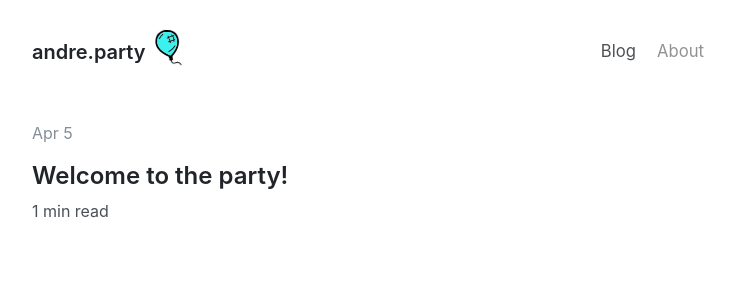
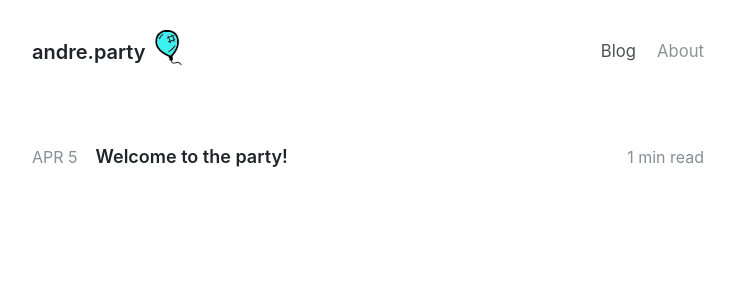
Before and after one commit to lersveen/andre.party, a Jekyll site: the page built from index.html, in a window 1280 px wide. Shown: the top 300 px of the page, without its empty margins (272-1006 px from the left). Built offline with Jekyll 4.4.1, drawn with Linux system fonts in a browser that asks for light colours; the list of posts is cut into pages by our own code.

Commit message:
Update _posts.scss

```diff
--- a/_sass/_posts.scss
+++ b/_sass/_posts.scss
@@ -20,6 +20,7 @@
 .page-title,
 .post-title {
   margin-top: 0;
+  margin-bottom: var(--spacer);
 }
 .post-title a {
   color: inherit;
@@ -31,12 +32,17 @@
   }
 }
 
-// Meta data line below post title
-.post-date {
+// Meta data line above post title
+.post-metadata {
   display: block;
-  margin-top: -.5rem;
-  margin-bottom: var(--spacer);
+  text-transform: uppercase;
+  font-size: 14px;
   color: var(--gray-600);
+}
+
+.post-metadata span:before {
+  content: "\02022";
+  padding: 0 0.3rem;
 }
 
 
@@ -65,3 +71,38 @@
     }
   }
 }
+
+
+.posts .post {
+  margin: 0;
+  padding: 1em 0;
+  display: flex;
+  align-items: center;
+}
+
+.post+.post {
+  border-top: 1px solid var(--border-color);
+}
+
+.posts .post .post-title {
+  flex-grow: 1;
+  font-size: 18px;
+  overflow: hidden;
+  text-overflow: ellipsis;
+  white-space: nowrap;
+  margin: 0 1em;
+}
+
+.posts .post .reading-time, .posts .post .post-date, .posts .post .post-tags {
+  color: var(--gray-600);
+  display: flex;
+  white-space: nowrap;
+}
+
+.posts .post .post-tags {
+  background-color: var(--code-bg);
+}
+
+.posts .post .post-date {
+  text-transform: uppercase;
+}
```
